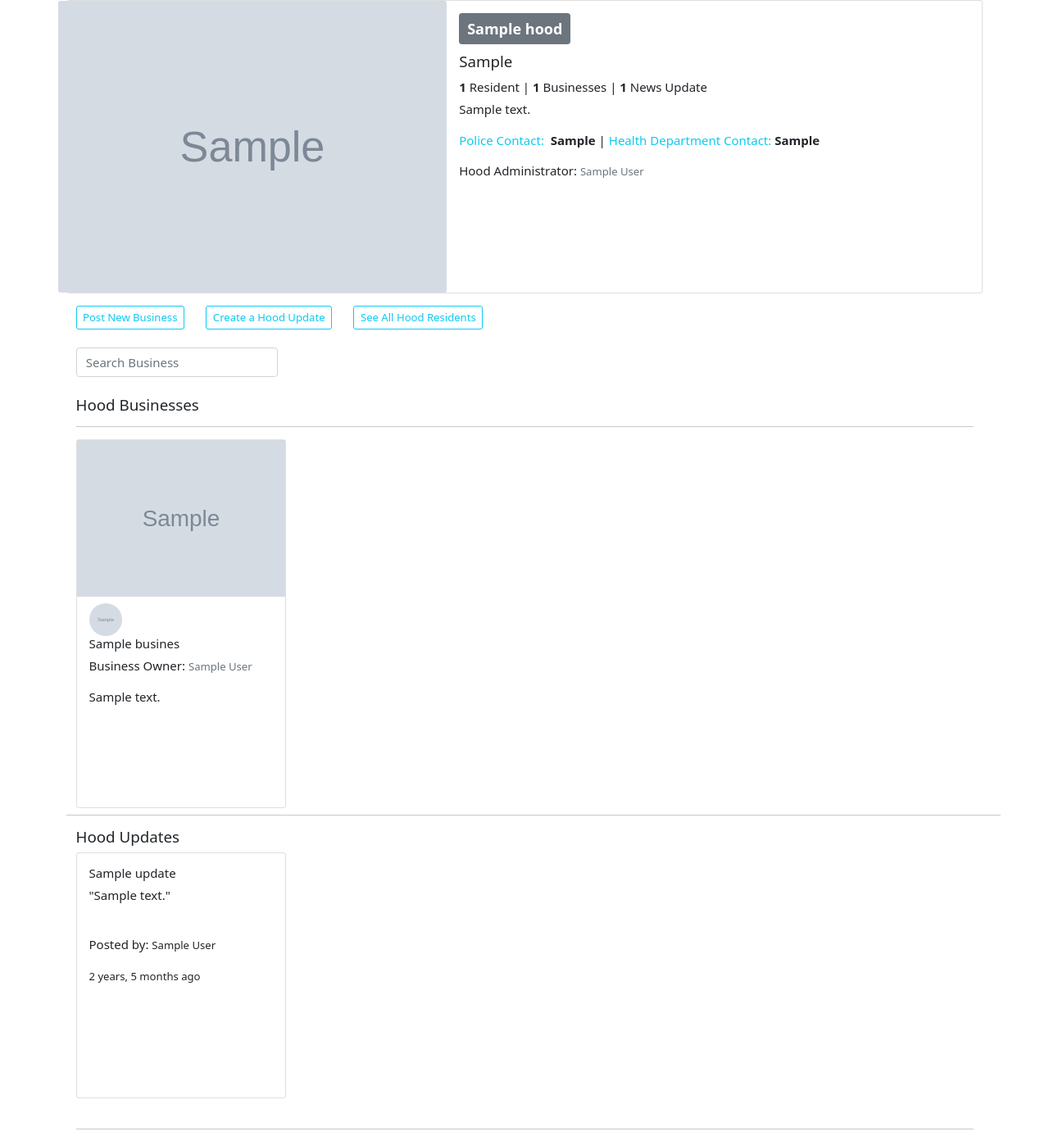
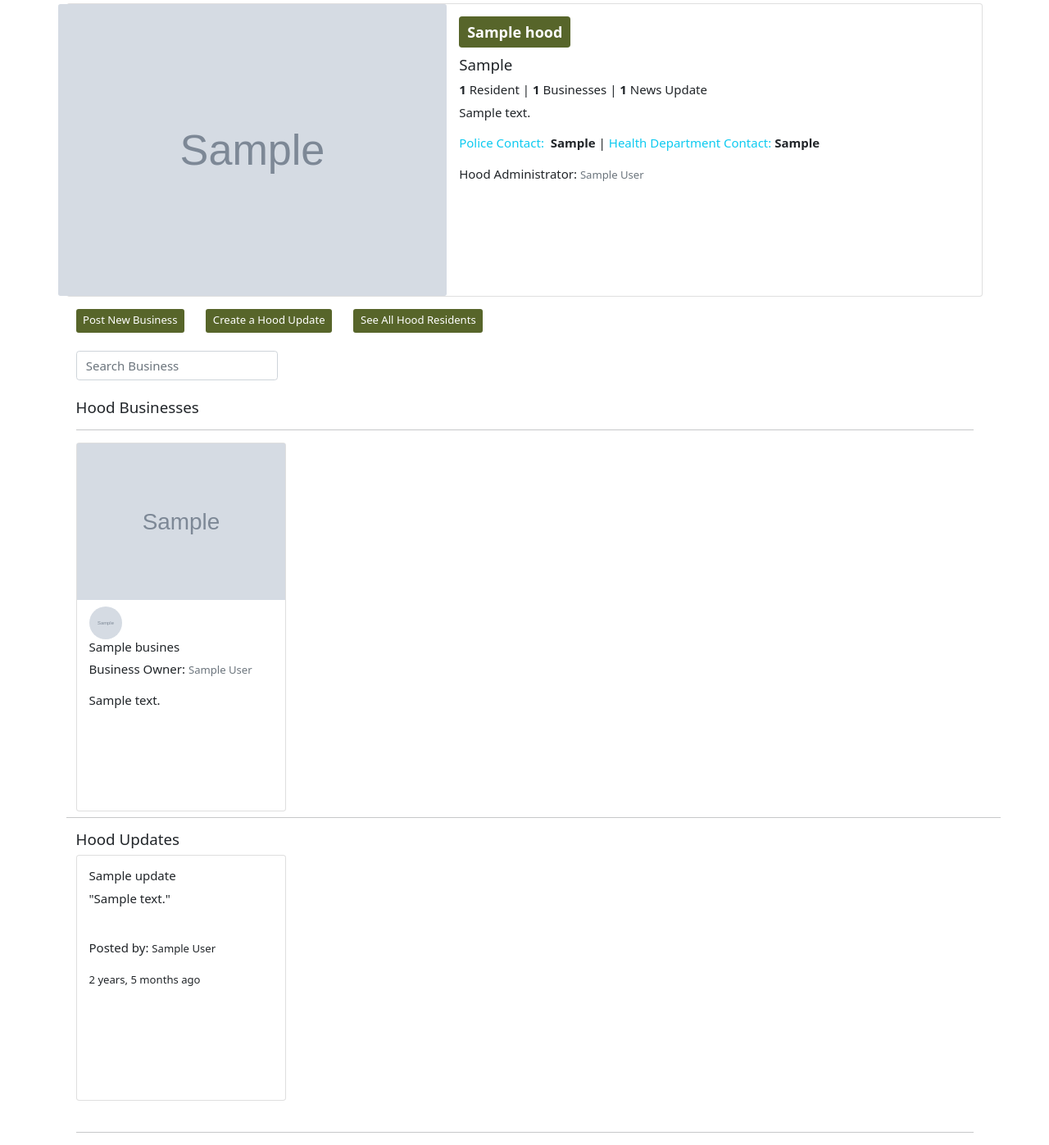
Before and after one commit to Kirugik/myhood, a Django app: page /view-hood/1/ in a window 1280 px wide. Shown: the part 71-1468 px from the top of the page at 82% size. Run offline with Django 4.2, Linux system fonts and the light colour scheme; a user stored in the database is signed in; tables that the repository leaves empty hold one stand-in row (values such as "Sample post"); grey boxes marked "Sample" are stand-in pictures; some libraries are stand-ins or nearby versions.

Commit message:
Styles: Add styles to hood details page

```diff
--- a/hoodupdates/templates/hood/view_hood.html
+++ b/hoodupdates/templates/hood/view_hood.html
@@ -7,7 +7,7 @@
 {% block content%}
 {% include 'navbar.html' %}
 {% load crispy_forms_tags %}
-<div class="container" style="margin-top:-4">
+<div class="container mt-1">
     <div class="row">
         <div class="col-md-12">
             <div class="card mb-3">
@@ -18,7 +18,7 @@
 
                     <div class="col-md-7">
                         <div class="card-body">
-                            <span class="badge badge-secondary" style="margin-right: 40px; padding: 10px; font-size: large;">{{hood.name}}</span>
+                            <span class="badge" style="margin-right: 40px; padding: 10px; font-size: large; background-color: #57652a;">{{hood.name}}</span>
                             <h5 class="card-title tt" style="margin-bottom: 10px; margin-top: 10px;">{{hood.located}}</h5>
                             <h6 class="card-text">
                                 <span><strong>{{hood.residents.count}}</strong> Resident{{hood.residents.count|pluralize}}</span> | <strong>{{hood.business.count}}</strong> Businesses | <strong>{{hood.hood_updates.count}}</strong> News Update{{ hood.hood_updates.count|pluralize}}
@@ -34,14 +34,14 @@
     </div>
 
 
-    <div class="container bg-white hoode">
+    <div class="container bg-white">
         <div class="row">
             <div class="col-md-12">
-                <a href="{% url 'post-business' hood.id %}" class="btn btn-sm btn-outline-info mb-4 mr-4">Post New Business</a>
-                <a class="btn btn-sm btn-outline-info mb-4" href="{% url 'create-update' hood.id %}">Create a Hood Update</a>
+                <a href="{% url 'post-business' hood.id %}" class="btn btn-sm mb-4 mr-4" style="background-color: #57652a; color: #ffffff;">Post New Business</a>
+                <a href="{% url 'create-update' hood.id %}" class="btn btn-sm mb-4" style="background-color: #57652a; color: #ffffff;">Create a Hood Update</a>
 
                 {% if hood.hood_admin == user.profile %}
-                <a href="{% url 'hood-residents' hood.id %}" class="btn btn-sm btn-outline-info mb-4 ml-4">See All Hood Residents</a>
+                <a href="{% url 'hood-residents' hood.id %}" class="btn btn-sm mb-4 ml-4" style="background-color: #57652a; color: #ffffff;">See All Hood Residents</a>
                 {% endif %}
 
                 <form class="form-inline mb-4" method="get" action="{% url 'search-business' %}">
```
